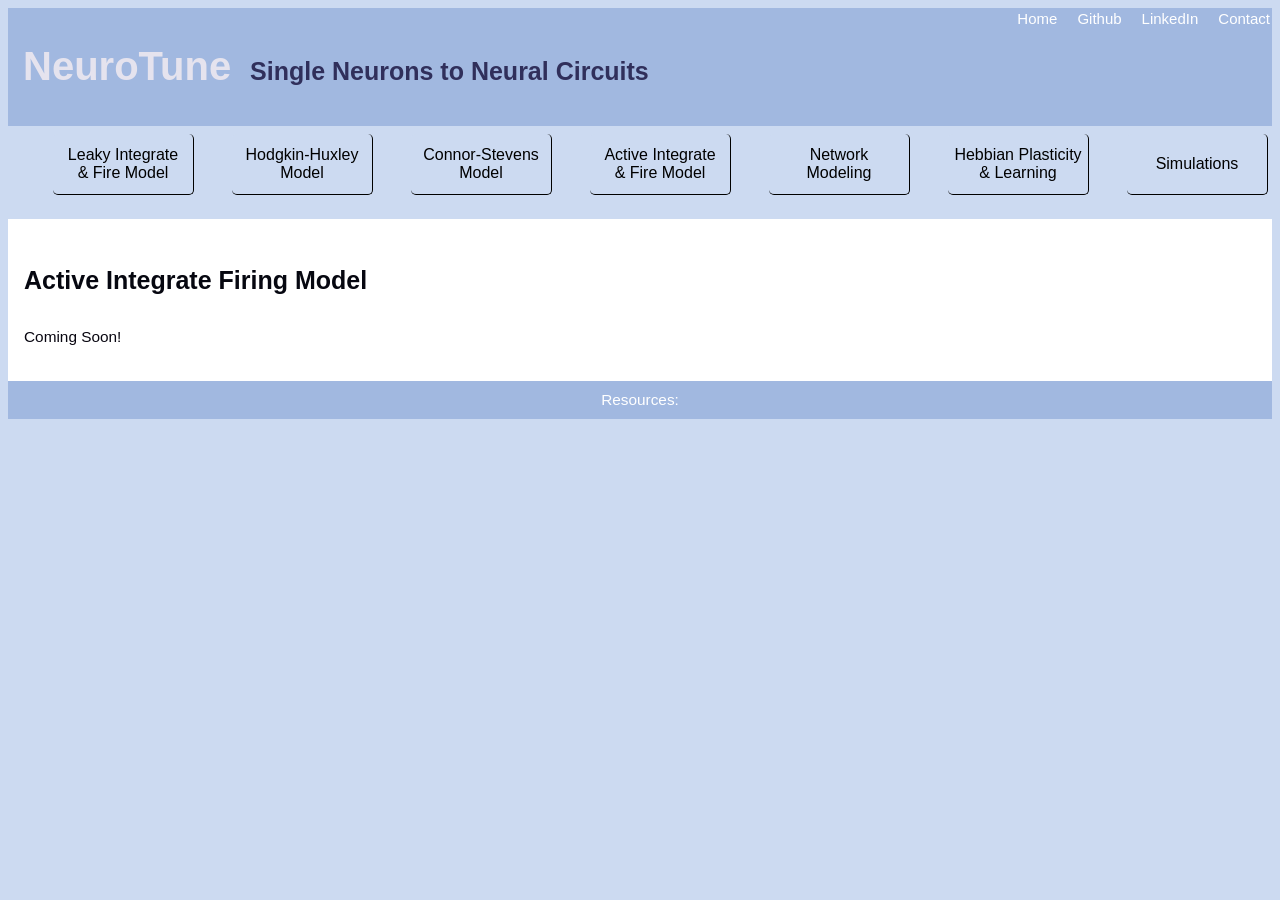
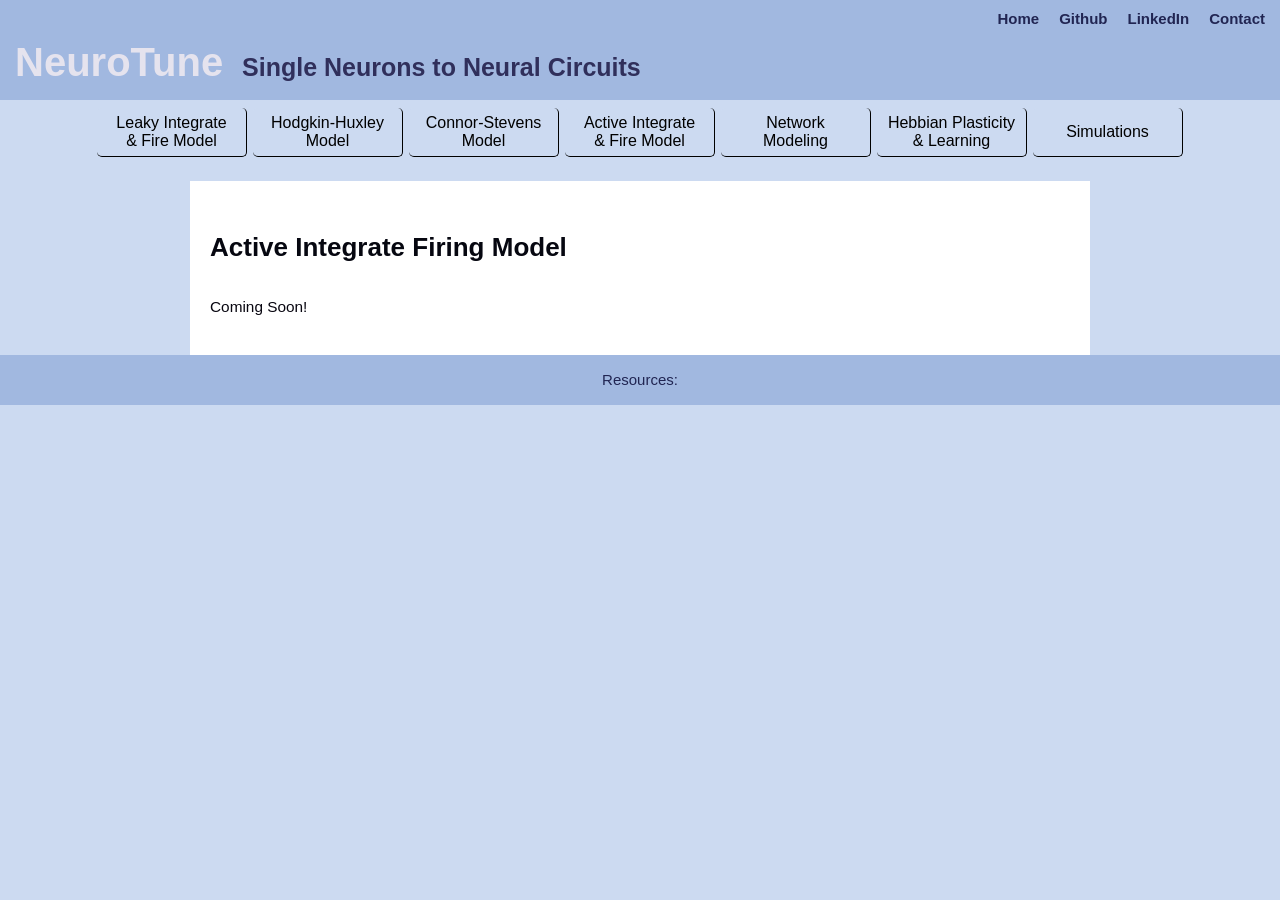

Make site responsive and fix polish issues

--- a/styles.css
+++ b/styles.css
@@ -1,78 +1,108 @@
+*, *::before, *::after {
+    box-sizing: border-box;
+}
 
-body{
+html {
+    -webkit-text-size-adjust: 100%;
+}
+
+body {
+    margin: 0;
     background-color: rgb(204, 218, 241);
-    font-family:'Segoe UI', Tahoma, Geneva, Verdana, sans-serif;
-    
+    font-family: 'Segoe UI', Tahoma, Geneva, Verdana, sans-serif;
+    overflow-x: hidden;
+}
+
+img {
+    max-width: 100%;
+    height: auto;
 }
 
 
-header{
+header {
+    position: relative;
     background: rgb(161, 184, 224);
-    padding: 15px;  
+    padding: 40px 15px 15px;
 }
 
-
-h1  a {
-    color: rgb(204, 218, 241);          
-    text-decoration: none;     
+h1 {
+    margin: 0;
 }
 
-h1  a:hover {
-    color: rgb(14, 79, 171);    
-    text-decoration: none; 
+h1 a {
+    text-decoration: none;
 }
 
+h1 a:hover {
+    color: rgb(14, 79, 171);
+    text-decoration: none;
+}
 
 .main-title {
-    font-size: clamp(20px, 5vw, 40px);
+    font-size: clamp(24px, 5vw, 40px);
     color: rgb(229, 227, 238);
-  }
-  
-  .sub-title {
-    font-size: clamp(15px, 3vw, 25px);
+    font-weight: 700;
+}
+
+.sub-title {
+    font-size: clamp(14px, 3vw, 25px);
     margin-left: 10px;
     color: rgb(48, 47, 91);
 }
 
 
-h3{
-    color: rgb(6, 7, 16); 
-    font-size: clamp(15px, 3vw, 25px); 
-}
-
-
-
-/* LINKS */
 ul.links {
     position: absolute;
-    top: 10px;            
-    right: 10px;         
+    top: 10px;
+    right: 15px;
     padding: 0;
     margin: 0;
     list-style-type: none;
-    display: flex;         
-    gap: 20px;           
+    display: flex;
+    flex-wrap: wrap;
+    gap: 8px 20px;
 }
-
 
 ul.links a {
-    color: white;          
-    text-decoration: none;  
-    font-size: clamp(12px, 2vw, 15px);  
+    color: rgb(33, 37, 82);
+    text-decoration: none;
+    font-size: clamp(13px, 2vw, 15px);
+    font-weight: 600;
+}
+
+ul.links a:hover {
+    color: rgb(14, 79, 171);
+    text-decoration: underline;
 }
 
 
-/* Button styles */
+.nav-section {
+    padding: 8px;
+    display: flex;
+    flex-direction: row;
+    flex-wrap: wrap;
+    justify-content: center;
+    gap: 6px;
+}
+
+.nav-section div {
+    background: transparent;
+    width: auto;
+    margin: 0;
+    display: flex;
+}
+
 .nav-button {
     display: flex;
     justify-content: center;
     align-items: center;
     flex-direction: column;
-    background: rgb(204, 218, 241);  
+    background: rgb(204, 218, 241);
     color: #000;
-    width: clamp(100px, 15vw, 140px);
-    height: clamp(40px, 5vw, 60px);
-    font-size: clamp(10px, 2vw, 16px);
+    width: clamp(110px, 18vw, 150px);
+    min-height: 48px;
+    padding: 6px 8px;
+    font-size: clamp(12px, 2vw, 16px);
     text-decoration: none;
     border-right: 1px solid #000;
     border-bottom: 1px solid #000;
@@ -80,45 +110,57 @@ ul.links a {
     text-align: center;
 }
 
-.nav-section {
-    padding: 8px;
-    display: flex;
-    flex-direction: row;
-    justify-content: center;
-    gap: 5px;
-}
-
 .nav-button:hover {
     background: rgb(48, 47, 91);
+    color: #fff;
 }
 
-div {
-    background: rgb(204, 218, 241);  
-    margin: auto;
-    width: 100px;
-    color: white;
-    display: inline-block; 
+
+h3 {
+    color: rgb(6, 7, 16);
+    font-size: clamp(18px, 3vw, 26px);
 }
 
 .model-section {
-    background: white;  
-    padding: 1rem;           
-    margin: 1rem auto 0 auto;  
-    color: rgb(8, 6, 16);           
-    font-size: clamp(14px, 1.2vw, 18px);  
-    line-height: 1.6;    
+    background: white;
+    max-width: 900px;
+    padding: 1.25rem;
+    margin: 1rem auto 0;
+    color: rgb(8, 6, 16);
+    font-size: clamp(15px, 1.2vw, 18px);
+    line-height: 1.6;
 }
 
 .model-section p {
-    color: rgb(8, 6, 16); 
-    font-size: clamp(14px, 1.2vw, 18px); 
+    color: rgb(8, 6, 16);
+    font-size: clamp(15px, 1.2vw, 18px);
 }
+
+.model-section a {
+    color: rgb(14, 79, 171);
+}
+
 
 footer {
     background: rgb(161, 184, 224);
-    color: white;
-    padding: 10px;
-    font-size: clamp(10px, 1.2vw, 18px); 
-    text-align: center; /* Optional: Center the text */
+    color: rgb(33, 37, 82);
+    padding: 14px;
+    font-size: clamp(12px, 1.2vw, 15px);
+    line-height: 1.5;
+    text-align: center;
 }
 
+
+@media (max-width: 640px) {
+    header {
+        padding-top: 56px;
+    }
+
+    ul.links {
+        justify-content: flex-end;
+    }
+
+    .model-section img {
+        max-width: 100% !important;
+    }
+}
